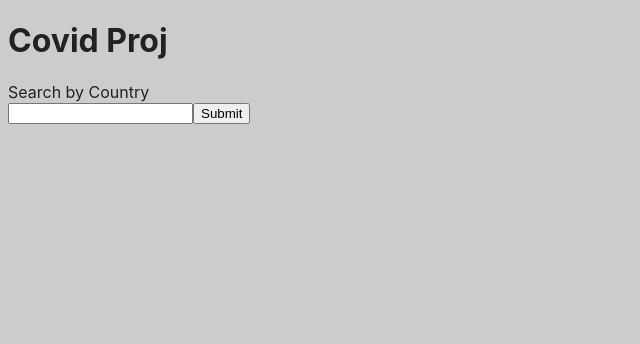
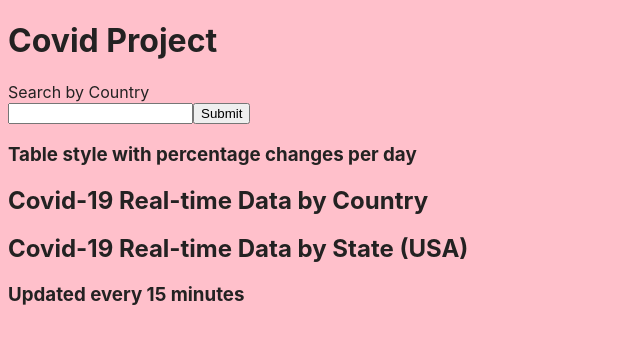
Before and after one commit to teg1776/covid, a React (Create React App) app: page / in a window 1280 px wide. Shown: the top 344 px of the page, without its empty margins (0-640 px from the left). Built offline with nearby package versions, Linux system fonts and the light colour scheme.

Commit message:
deleted graph and connected to covid api

```diff
--- a/package.json
+++ b/package.json
@@ -6,8 +6,10 @@
     "@testing-library/jest-dom": "^4.2.4",
     "@testing-library/react": "^9.5.0",
     "@testing-library/user-event": "^7.2.1",
+    "axios": "^0.19.2",
     "react": "^16.13.1",
     "react-dom": "^16.13.1",
+    "react-google-charts": "^3.0.15",
     "react-scripts": "3.4.1"
   },
   "scripts": {
--- a/src/App.css
+++ b/src/App.css
@@ -1,3 +1,3 @@
 body {
-    background: rgb(0, 18, 53),
+  background: pink;
 }
--- a/src/App.js
+++ b/src/App.js
@@ -1,12 +1,31 @@
 import React, { Component } from "react";
 import Search from "./components/Search.jsx";
+import axios from "axios";
 import "./App.css";
 
 class App extends Component {
   state = {
     query: "",
   };
-  handleSearch = (e) => {
+  handleQuery = (e) => {
+    console.log(this.state.query);
+    const params = { name: this.state.query };
+    const headers = {
+      "X-RapidAPI-Host": "covid-19-data.p.rapidapi.com",
+      "x-rapidapi-key": "31e4084d72msh74ffa8bb2c6f526p1800f4jsn76a2ce9f6d36",
+    };
+    axios
+      .get("https://covid-19-data.p.rapidapi.com/country?", {
+        headers,
+        params,
+      })
+      .then((res) => {
+        console.log(res.data[0]);
+      })
+      .catch((err) => {
+        console.log(err);
+      });
+
     e.preventDefault();
   };
   updateQuery = (query) => {
@@ -15,11 +34,12 @@ class App extends Component {
   render() {
     return (
       <div className="App">
-        <h1>Covid Proj</h1>
-        <Search
-          handleSearch={this.handleSearch}
-          updateQuery={this.updateQuery}
-        />
+        <h1>Covid Project</h1>
+        <Search handleQuery={this.handleQuery} updateQuery={this.updateQuery} />
+        <h3>Table style with percentage changes per day</h3>
+        <h2>Covid-19 Real-time Data by Country</h2>
+        <h2>Covid-19 Real-time Data by State (USA)</h2>
+        <h3>Updated every 15 minutes</h3>
       </div>
     );
   }
--- a/src/components/Search.jsx
+++ b/src/components/Search.jsx
@@ -1,9 +1,10 @@
 import React from "react";
 
+
 function Search(props) {
-  const { handleSearch, updateQuery } = props;
+  const { handleQuery, updateQuery } = props;
   return (
-    <form onSubmit={handleSearch}>
+    <form onSubmit={handleQuery}>
       <label htmlFor="search">Search by Country</label>
       <br />
       <input type="text" onChange={(e) => updateQuery(e.target.value)} />
```
Also changed, not shown: 1 other file (tests, documents, lock files or other folders).
